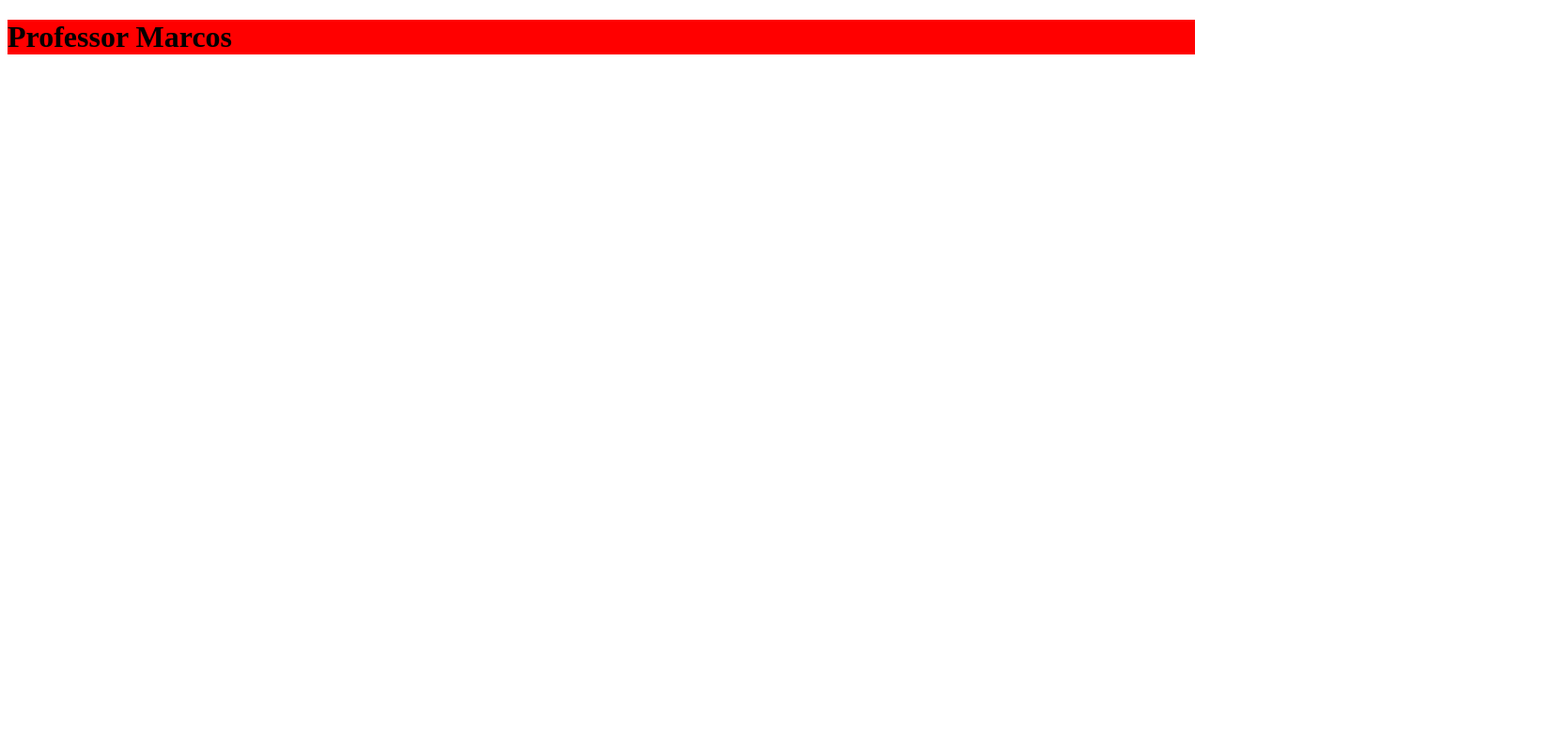
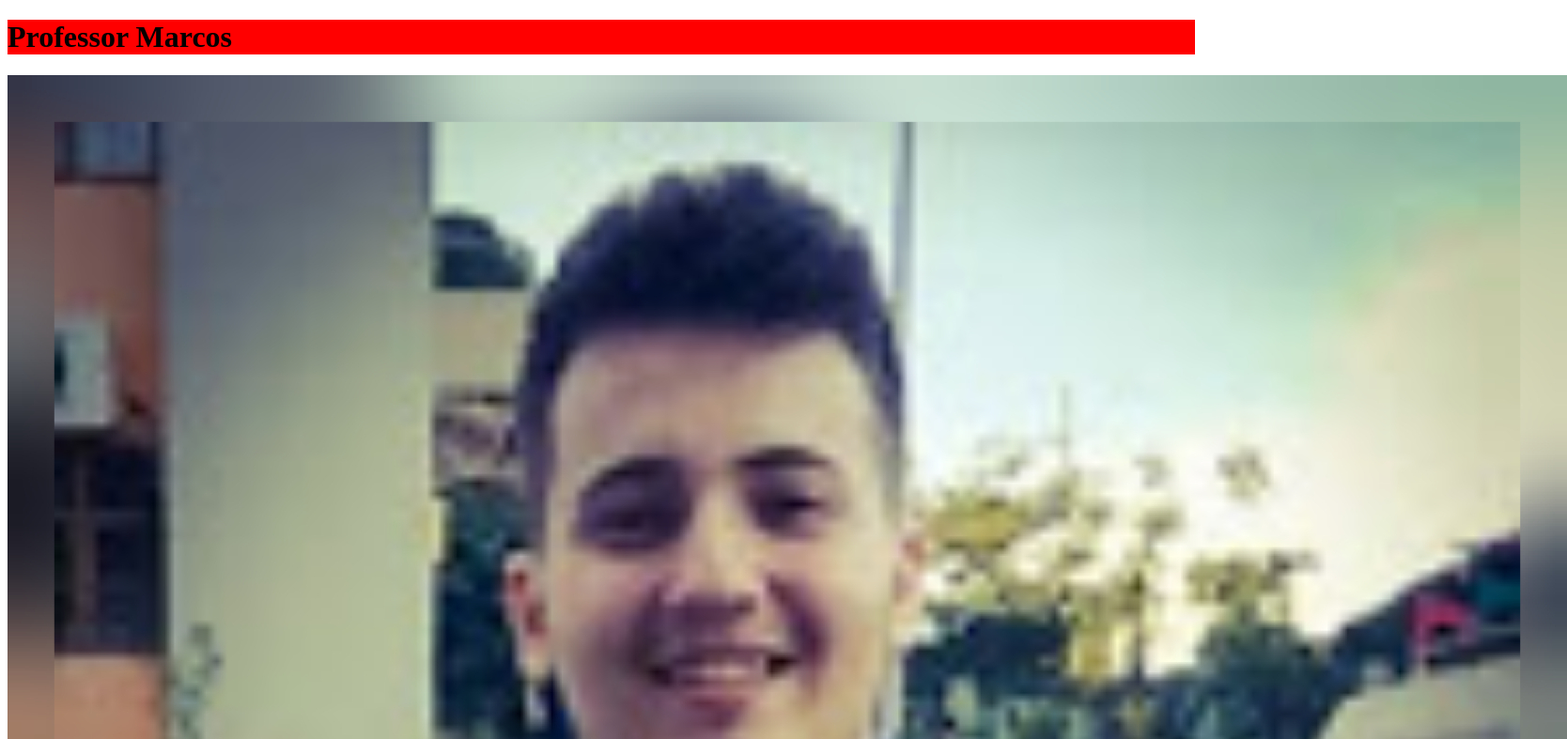
Before and after one commit to devMarkin/MEU-PRIMEIRO-SITE-2024, a plain HTML site: page index.html in a window 1280 px wide. Shown: the top 787 px of the page at 94% size, 1668 px wide, since content can reach past the window. Drawn offline with Linux system fonts and the light colour scheme.

Commit message:
Add files via upload

```diff
--- a/index.html
+++ b/index.html
@@ -10,6 +10,7 @@
     <header>
         <h1>Professor Marcos</h1>
     </header>
+    <img src="minha foto.jpg" alt="">
 
 </body>
 </html>
```
